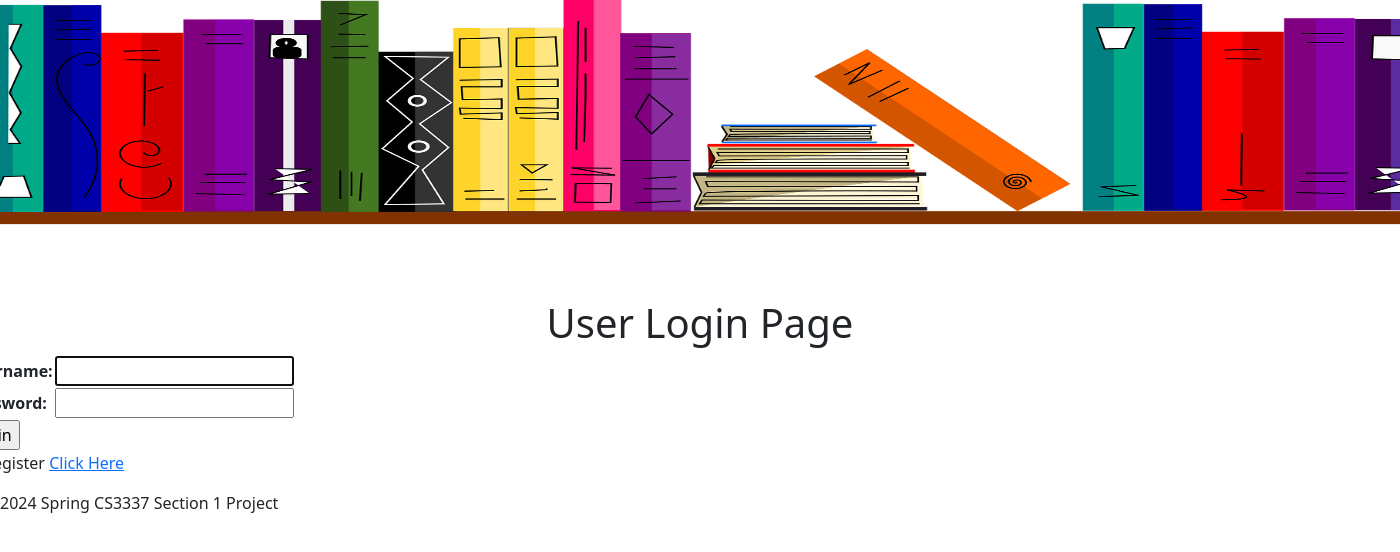
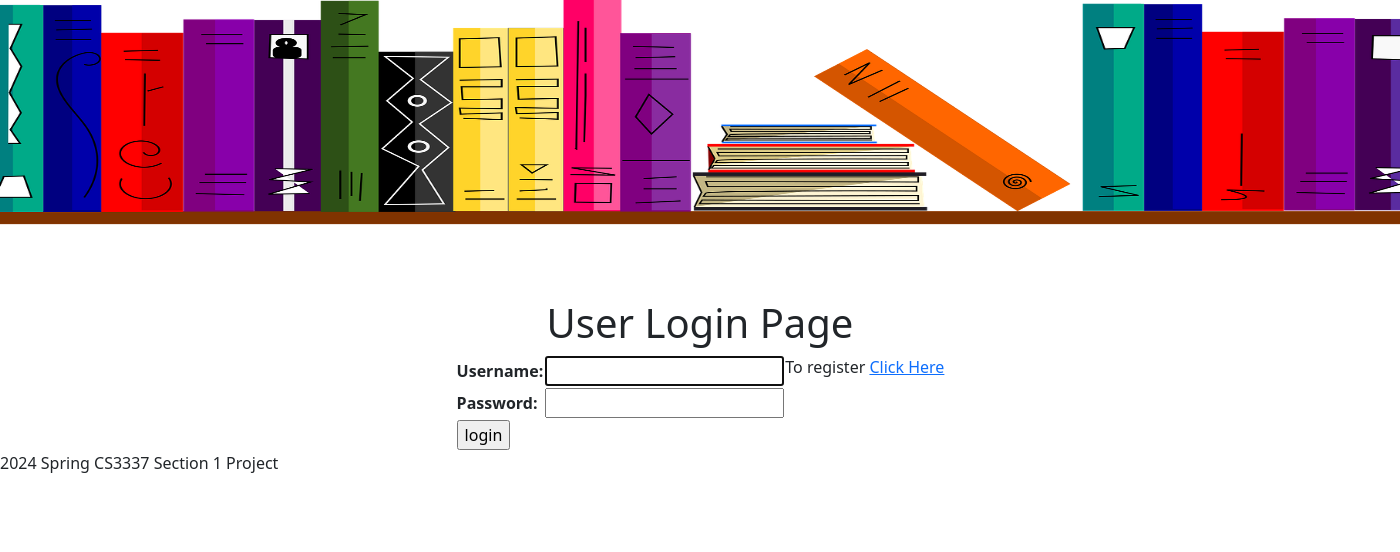
Before and after one commit to dokokitsune/cs3337-Project, a Django app: page /login/ in a window 1400 px wide; the page is wider, and only the part inside the window is pictured. Shown: the part 77-629 px from the top of that part. Run offline with Django 3.2, Linux system fonts and the light colour scheme.

Commit message:
centered login

```diff
--- a/bookEx/static/main.css
+++ b/bookEx/static/main.css
@@ -27,6 +27,8 @@
     margin-left: 20px;
     margin-right: 10px;
     padding-right: 10px;
+
+
 }
 
 #logo {
--- a/bookEx/templates/base.html
+++ b/bookEx/templates/base.html
@@ -119,6 +119,6 @@
 	<footer id="footer">
 		2024 Spring CS3337 Section 1 Project
 	</footer>
-</div>
-</body>
+ </div>
+ </body>
 </html>
--- a/bookEx/templates/registration/login.html
+++ b/bookEx/templates/registration/login.html
@@ -10,7 +10,7 @@
 {% block content %}
 <h1 align="center">User Login Page</h1>
 
-<form action="{% url 'login' %}" method="post" >
+<form action="{% url 'login' %}" method="post" class="d-flex justify-content-center" >
     <table>
         {{ form.as_table }}
         <tr>
```
Also changed, not shown: db.sqlite3.
